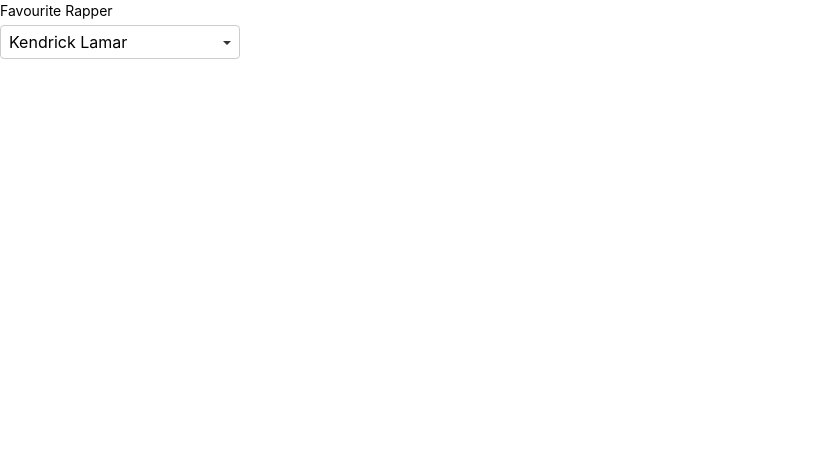
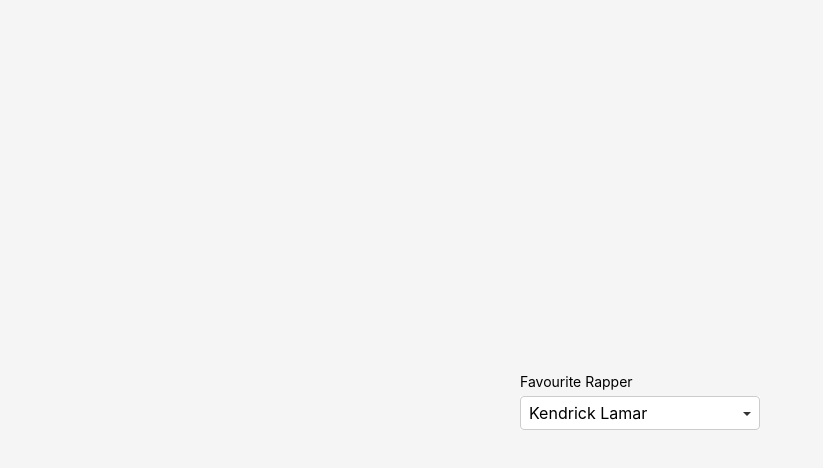
Before and after one commit to deadstocky/custom-select-element, a plain HTML site: page index.html in a window 1280 px wide. Shown: the whole page, without its empty margins (0-823 px from the left). Drawn offline with Linux system fonts and the light colour scheme.

Commit message:
feat: clean up of styling

```diff
--- a/index.html
+++ b/index.html
@@ -8,8 +8,9 @@
 		<link rel="stylesheet" href="/select.css"/>
 		<script defer src="/script.js" type="module"></script>
 	<body>
-		<label for="favourite-rapper">Favourite Rapper</label>
-		<select data-custom id=favourite-rapper" aria-label="Favourite Rapper">
+    <div>
+      <label for="favourite-rapper">Favourite Rapper</label>
+      <select data-custom id=favourite-rapper" aria-label="Favourite Rapper">
       <option value="Kendrick Lamar">Kendrick Lamar</option>
       <option value="J. Cole">J. Cole</option>
       <option value="Juice Wrld">Juice Wrld</option>
@@ -59,7 +60,7 @@
       <option value="Nas">Nas</option>
       <option value="YBN Nahmir">YBN Nahmir</option>
       <option value="Lil Tecca">Lil Tecca</option>
-      <option value="YG">YG</option>
-		</select>
+      <option value="YG">YG</option></select>
+    </div>
 	</body>
 </html>
--- a/select.css
+++ b/select.css
@@ -12,6 +12,7 @@
 }
 
 .custom-select-container {
+	background-color: #fff;
 	display: inline-block;
 	position: relative;
 }
--- a/style.css
+++ b/style.css
@@ -29,6 +29,12 @@
 }
 /* 4. Improve the typography across the site. */
 body {
+	background-color: #f5f5f5;
+	min-block-size: -webkit-fill-available;
+	min-block-size: 100vh;
+	display: flex;
+	align-items: center;
+	justify-content: center;
 	font-family: -apple-system, BlinkMacSystemFont, 'Segoe UI', Roboto, Oxygen, Ubuntu, Cantarell, 'Open Sans',
 		'Helvetica Neue', sans-serif;
 	line-height: 1.5;
```
